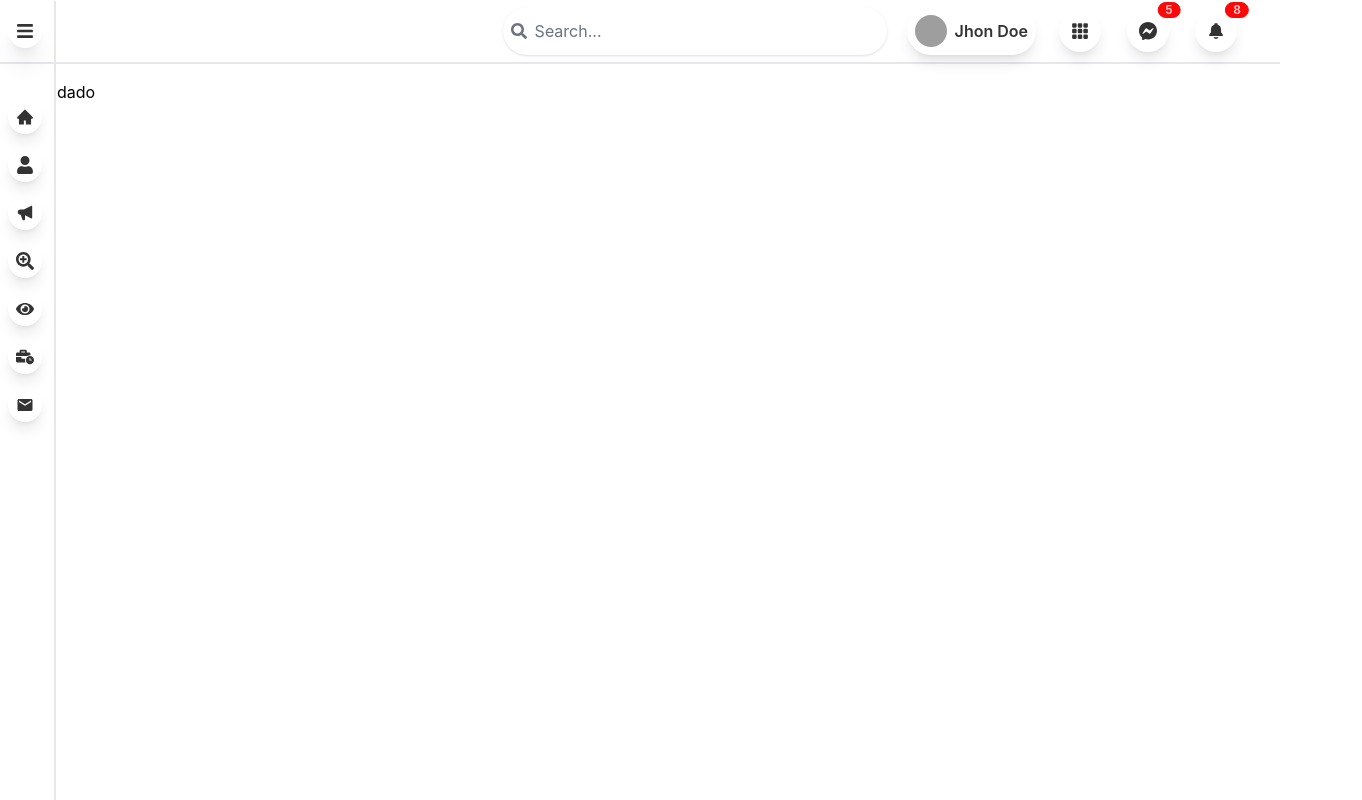
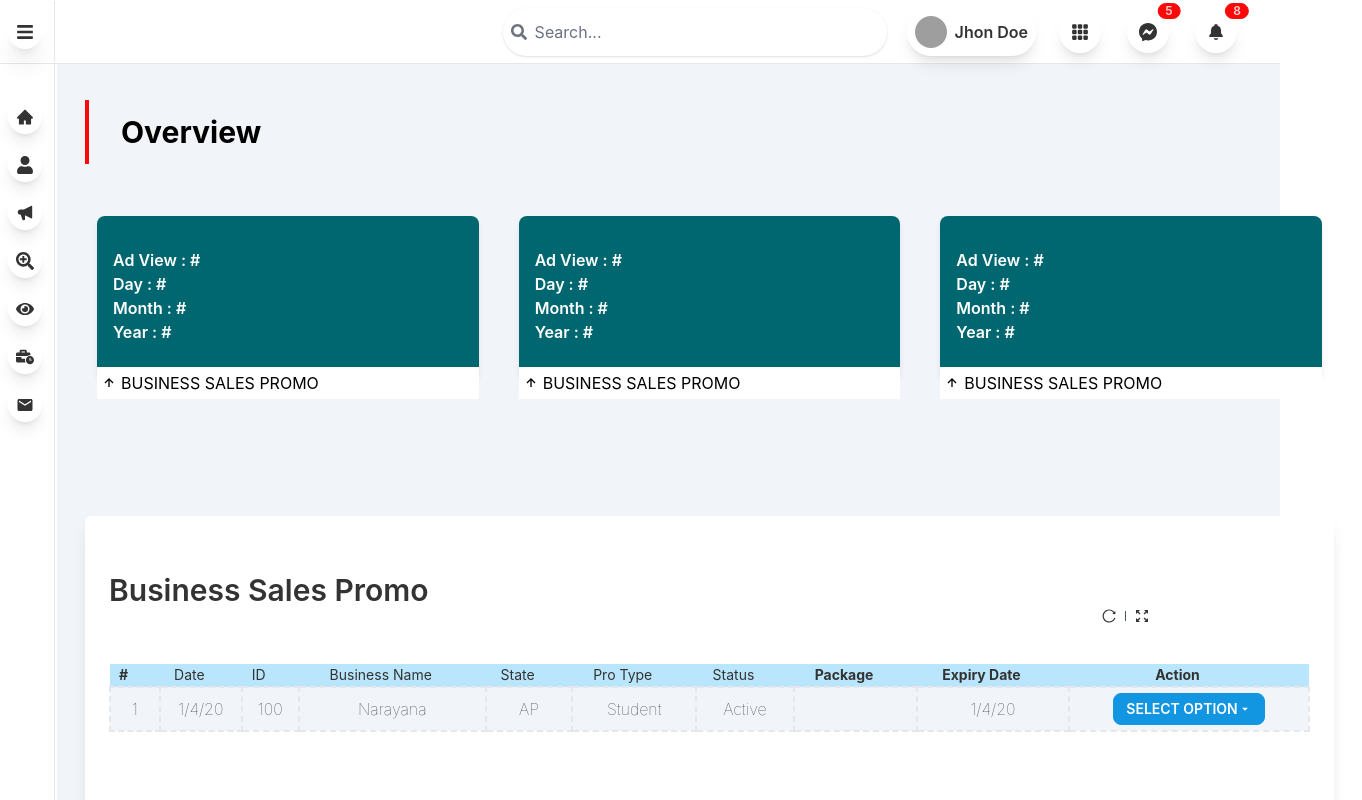
Before and after one commit to dipankar11137/Task-1-BP, a React (Create React App) app: page /dashboard in a window 1280 px wide. Shown: the whole page, 1362 px wide, since content can reach past the window. Built offline with nearby package versions, Linux system fonts and the light colour scheme; grey boxes are pictures that could not be loaded.

Commit message:
proadmin

```diff
--- a/src/App.js
+++ b/src/App.js
@@ -5,7 +5,7 @@ import 'react-toastify/dist/ReactToastify.css';
 import './App.css';
 import Home from './Pages/Home/Home';
 import Header from './Pages/ProAdmin/Header';
-import ProHome from './Pages/ProAdmin/Index/ProHome';
+import ProAdminHome from './Pages/ProAdmin/Index/ProAdminHome';
 Aos.init();
 
 function App() {
@@ -21,7 +21,7 @@ function App() {
         <Route path="/*" element={<NotFound />}></Route> */}
         {/* dashboard */}
         <Route path="/dashboard" element={<Header />}>
-          <Route index element={<ProHome />} />
+          <Route index element={<ProAdminHome />} />
 
           {/* <Route path="profile" element={<ProHome />} /> */}
           {/* <Route path="editProfile" element={<EditProfile />} /> */}
--- /dev/null
+++ b/src/Components/List.js
@@ -0,0 +1,98 @@
+import React, { useState } from 'react';
+import { AiOutlineReload } from 'react-icons/ai';
+import { MdArrowDropDown, MdOutlineZoomOutMap } from 'react-icons/md';
+
+const List = ({ name }) => {
+  const [click, setClick] = useState();
+  return (
+    <div className="px-6 mt-32 bg-white mx-7 rounded-md shadow-lg pb-36 ">
+      <h1 className="text-3xl font-semibold pt-14">{name}</h1>
+      <div className="flex items-center justify-end md:mr-40">
+        <AiOutlineReload
+          onClick={() => setClick('reload')}
+          className={`${click === 'reload' && 'text-primary'} cursor-pointer`}
+        />
+        <div className="w-[1px] h-[10px] bg-slate-600 mx-2"></div>
+        <MdOutlineZoomOutMap
+          onClick={() => setClick('zoom')}
+          className={`${click === 'zoom' && 'text-primary'} cursor-pointer`}
+        />
+      </div>
+
+      <div className="w-full mt-10">
+        <table className="w-full overflow-x-auto ">
+          <thead>
+            <tr className="text-center">
+              <th className="bg-sky-200 text-sm lg:pr-6 lg:mx-3">#</th>
+              <td className="bg-sky-200 text-sm lg:pr-6 lg:mx-3">Date</td>
+              <td className="bg-sky-200 text-sm lg:pr-6 lg:mx-3">ID</td>
+              <td className="bg-sky-200 text-sm lg:pr-6 lg:mx-3">
+                Business Name
+              </td>
+              <td className="bg-sky-200 text-sm lg:pr-6 lg:mx-3">State</td>
+              <td className="bg-sky-200 text-sm lg:pr-6 lg:mx-3">Pro Type</td>
+              <td className="bg-sky-200 text-sm lg:pr-6 lg:mx-3">Status</td>
+              <th className="bg-sky-200 text-sm lg:pr-6 lg:mx-3">Package</th>
+              <th className="bg-sky-200 text-sm lg:pr-6 lg:mx-3">
+                Expiry Date
+              </th>
+              <th className="bg-sky-200 text-sm lg:pr-6 lg:mx-3">Action</th>
+            </tr>
+          </thead>
+          <tbody>
+            <tr className="font-thin">
+              <th className="font-thin bg-slate-100 border-dashed border-[2px]">
+                1
+              </th>
+              <th className="font-thin bg-slate-100 border-dashed border-[2px]">
+                1/4/20
+              </th>
+              <th className="font-thin bg-slate-100 border-dashed border-[2px]">
+                100
+              </th>
+              <th className="font-thin bg-slate-100 border-dashed border-[2px]">
+                Narayana
+              </th>
+              <th className="font-thin bg-slate-100 border-dashed border-[2px]">
+                AP
+              </th>
+              <th className="font-thin bg-slate-100 border-dashed border-[2px]">
+                Student
+              </th>
+              <th className="font-thin bg-slate-100 border-dashed border-[2px]">
+                Active
+              </th>
+              <th className="font-thin bg-slate-100 border-dashed border-[2px]"></th>
+              <th className="font-thin bg-slate-100 border-dashed border-[2px]">
+                1/4/20
+              </th>
+              <th className="font-thin bg-slate-100 border-dashed border-[2px]">
+                <div className="dropdown dropdown-bottom ">
+                  <label
+                    tabIndex={0}
+                    className="btn m-1 btn-sm text-white btn-accent"
+                  >
+                    Select Option <MdArrowDropDown />
+                  </label>
+                  <ul
+                    tabIndex={0}
+                    className="dropdown-content z-[1] menu p-2 shadow bg-base-100 rounded-box w-52"
+                  >
+                    <li>
+                      <a>Profile Ad</a>
+                    </li>
+                    <li>
+                      <a>Suspend</a>
+                    </li>
+                  </ul>
+                </div>
+              </th>
+            </tr>
+          </tbody>
+        </table>
+      </div>
+    </div>
+  );
+};
+
+export default List;
--- a/src/Pages/ProAdmin/Dashboard.js
+++ b/src/Pages/ProAdmin/Dashboard.js
@@ -7,13 +7,12 @@ import { Outlet } from 'react-router-dom';
 import './Tooltip.css';
 
 const Dashboard = ({ drawer, setDrawer }) => {
-  const [open, setOpen] = useState(false);
   const [selectedButton, setSelectedButton] = useState('');
 
   return (
-    <div className="bg-white flex ">
+    <div className="bg-slate-100 flex ">
       {/* left side */}
-      <div className="fixed z-40 md:pt-20  p-2 border-r-2 w-[56px] pl-2 h-screen bg-white">
+      <div className="fixed z-40 md:pt-20  p-2 border-r-[1px] w-[55px] pl-2 h-screen bg-white">
         <div
           onClick={() => setSelectedButton('Overview')}
           data-tip="Overview"
@@ -93,13 +92,17 @@ const Dashboard = ({ drawer, setDrawer }) => {
         </div>
       </div>
       <div>
-        <div className="drawer md:drawer-mobile">
+        <div className="drawer drawer-mobile">
           <input
             id="dashboard-sidebar"
             type="checkbox"
             className="drawer-toggle "
           />
-          <div className="drawer-content">
+          <div
+            className={`${
+              drawer ? 'lg:w-[1100px]' : 'lg:w-[1305px]'
+            } drawer-content drawer-w-full   `}
+          >
             <Outlet></Outlet>
           </div>
           <div className="drawer-side navigation ">
@@ -107,7 +110,7 @@ const Dashboard = ({ drawer, setDrawer }) => {
             <section className="flex ">
               <div
                 className={` ${
-                  drawer ? 'w-[260px] border-r-2' : 'w-[0px] '
+                  drawer ? 'w-[258px] border-r-[1px]' : 'w-[0px] '
                 } bg-white h-screen  text-white pt-40 pl-[57px] relative  duration-300`}
               >
                 <div className="mt-4  flex flex-col gap-4 relative">
--- a/src/Pages/ProAdmin/Header.js
+++ b/src/Pages/ProAdmin/Header.js
@@ -1,9 +1,11 @@
-import React, { useState } from 'react';
+import React from 'react';
+import useDrawer from '../../hooks/useDrawer';
 import Dashboard from './Dashboard';
 import Navbar from './Navbar';
 
 const Header = ({ openDrawer }) => {
-  const [drawer, setDrawer] = useState(false);
+  const [drawer, setDrawer] = useDrawer();
+
   return (
     <div>
       <Navbar setDrawer={setDrawer} drawer={drawer} />
--- /dev/null
+++ b/src/Pages/ProAdmin/Index/ProAdminHome.js
@@ -0,0 +1,81 @@
+import React from 'react';
+import { BiUpArrowAlt } from 'react-icons/bi';
+import List from '../../../Components/List';
+import useDrawer from '../../../hooks/useDrawer';
+
+const ProAdminHome = () => {
+  const [drawer, setDrawer] = useDrawer();
+  console.log(drawer);
+
+  return (
+    <div className="">
+      {/* OverView */}
+      <div className="text-black pt-20  h-100% px-7  ml-10 md:ml-0">
+        <div className="flex items-center my-5">
+          <div className="h-16 w-1 bg-primary"></div>
+          <h1 className="ml-8 text-3xl font-bold">Overview </h1>
+        </div>
+        <div className="grid md:grid-cols-3 md:gap-10 mt-10 p-3">
+          <div
+            className={`${
+              drawer ? '' : ''
+            }  h-40 bg-secondary rounded-t-lg shadow-md `}
+          >
+            <div className="p-4 mt-4 text-white font-semibold">
+              <h1>Ad View : #</h1>
+              <h1>Day : #</h1>
+              <h1>Month : #</h1>
+              <h1>Year : #</h1>
+            </div>
+            <div className="flex items-center bg-white mt-[7px] p-1">
+              <BiUpArrowAlt />
+              <p className="uppercase ml-1">business sales promo</p>
+            </div>
+          </div>
+          <div className=" h-40 bg-secondary rounded-t-lg shadow-md">
+            <div className="p-4 mt-4 text-white font-semibold">
+              <h1>Ad View : #</h1>
+              <h1>Day : #</h1>
+              <h1>Month : #</h1>
+              <h1>Year : #</h1>
+            </div>
+            <div className="flex items-center bg-white mt-[7px] p-1">
+              <BiUpArrowAlt />
+              <p className="uppercase ml-1">business sales promo</p>
+            </div>
+          </div>
+          <div className=" h-40 bg-secondary rounded-t-lg shadow-md">
+            <div className="p-4 mt-4 text-white font-semibold">
+              <h1>Ad View : #</h1>
+              <h1>Day : #</h1>
+              <h1>Month : #</h1>
+              <h1>Year : #</h1>
+            </div>
+            <div className="flex items-center bg-white mt-[7px] p-1">
+              <BiUpArrowAlt />
+              <p className="uppercase ml-1">business sales promo</p>
+            </div>
+          </div>
+        </div>
+      </div>
+
+      <List name={' Business Sales Promo'} />
+      <List name={'Business Directory'} />
+
+      <footer className="footer  p-4 bg-white text-base-content mt-40 pt-14 ">
+        <div className="flex justify-between px-10 w-full items-center pb-4">
+          <p>Business Media Group 2020.All rights reserved</p>
+          <div className="flex gap-5">
+            <p className="cursor-pointer hover:text-primary">
+              Terms of Service
+            </p>
+            <p className="cursor-pointer hover:text-primary">Privacy Policy</p>
+            <p className="cursor-pointer hover:text-primary">Contact us</p>
+          </div>
+        </div>
+      </footer>
+    </div>
+  );
+};
+
+export default ProAdminHome;
--- a/src/Pages/ProAdmin/Index/ProHome.js
+++ b/src/Pages/ProAdmin/Index/ProHome.js
@@ -2,8 +2,17 @@ import React from 'react';
 
 const ProHome = () => {
   return (
-    <div className="text-black mt-20">
+    <div className="text-black pt-20 bg-slate-50 w-100% h-100%">
       <h1>dado</h1>
+      <p>
+        Lorem ipsum dolor sit amet consectetur adipisicing elit. Quam suscipit
+        blanditiis earum incidunt, nemo assumenda perferendis voluptatibus
+        tempore ipsam, saepe odio totam accusantium cumque! Libero ad voluptatem
+        odio possimus in fugit deserunt quaerat velit odit, quas explicabo
+        beatae exercitationem ipsam. Culpa numquam dicta illum nisi quasi
+        consequatur accusamus fuga quia.
+      </p>
+      <p>lorem100</p>
     </div>
   );
 };
--- a/src/Pages/ProAdmin/Navbar.js
+++ b/src/Pages/ProAdmin/Navbar.js
@@ -8,8 +8,9 @@ import Notification from './NavHelper/Notification';
 import './NavHelper/ThreeCorners.css';
 
 const Navbar = ({ setDrawer, drawer }) => {
+  // console.log(drawer);
   return (
-    <div className="navbar fixed z-50 bg-base-100 border-b-2 py-0 my-0">
+    <div className="navbar fixed z-50 bg-base-100 border-b-[1px] py-0 my-0">
       <div className="flex-1  ">
         <div className="-ml-3  w-[58px]">
           {drawer ? (
@@ -28,7 +29,7 @@ const Navbar = ({ setDrawer, drawer }) => {
             </button>
           )}
         </div>
-        <div className="border-r-2 h-[61px]"></div>
+        <div className="border-r-[1px] h-[61px]"></div>
         {drawer && (
           <div className="duration-400">
             <h1 className="ml-2 text-3xl font-extrabold  duration-300">
@@ -37,14 +38,14 @@ const Navbar = ({ setDrawer, drawer }) => {
           </div>
         )}
         {drawer && (
-          <div className="border-r-2 h-[61px] ml-2 duration-300"></div>
+          <div className="border-r-[1px] h-[61px] ml-2 duration-300"></div>
         )}
       </div>
       <div className="flex-none  py-0 mr-8">
         {/* search bar */}
         <div
           className={`${
-            drawer ? 'w-80' : 'w-96'
+            drawer ? 'w-72 ' : 'w-96'
           } flex items-center bg-white p-2 rounded-full mr-5 w-96 py-3 shadow`}
         >
           <FaSearch className="text-gray-500" />
--- /dev/null
+++ b/src/hooks/useDrawer.js
@@ -0,0 +1,9 @@
+import { useState } from 'react';
+
+const useDrawer = () => {
+  const [drawer, setDrawer] = useState(false);
+
+  return [drawer, setDrawer];
+};
+
+export default useDrawer;
```
